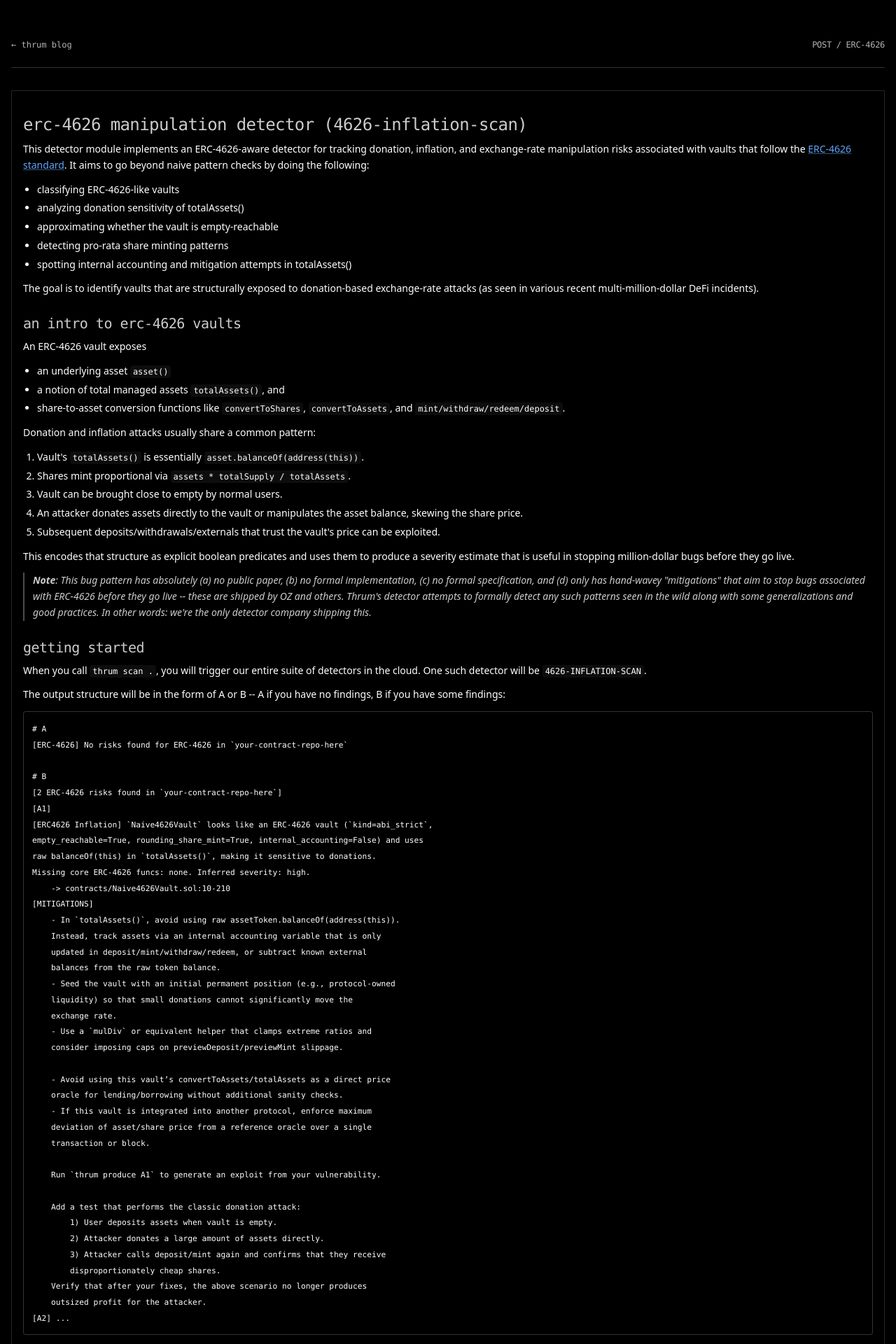
After one commit to VladUsatii/thrum, a Flask app: page /docs/ERC-4626/ in a window 1280 px wide. The commit adds this page. Shown: the top 1920 px of the page at 70% size. Run offline with Flask 3, Linux system fonts and the light colour scheme; some libraries are stand-ins or nearby versions.

Commit message:
cool update for beta

````diff
--- a/app.py
+++ b/app.py
@@ -9,7 +9,13 @@ from eth_account.messages import encode_defunct
 app = Flask(__name__)
 app.secret_key = "1c5da44f5c278ac7f41f666501347d7572a18ae6"
 BLOG_DIR = Path("templates/blog")
+DOCS_DIR = Path("templates/docs")
 DATABASE = "thrum.db"
+
+# --------- Beta ----------
+
+@app.route("/beta/")
+def beta(): return render_template("beta.html")
 
 # --------- Analyzer ----------
 
@@ -47,8 +53,26 @@ def analyze_project(root: str):
     report_markdown = "\n".join(lines)
     return summary, report_markdown
 
+def get_docs():
+    posts = [] # list available markdown posts
+    for path in DOCS_DIR.glob("*.md"): posts.append({ "slug": path.stem, "title": path.stem.replace("-", " ").title() })
+    posts.sort(key=lambda p: p["slug"], reverse=True)
+    return posts
+
 @app.route("/docs/")
-def docs(): return render_template("docs.html")
+def docs_index():
+    posts = get_docs()
+    return render_template("docs_index.html", posts=posts)
+
+@app.route("/docs/<slug>/")
+def docs_post(slug):
+    md_path = DOCS_DIR / f"{slug}.md"
+    if not md_path.exists(): abort(404)
+    md_text = md_path.read_text(encoding="utf-8")
+    html = markdown.markdown( md_text, extensions=["fenced_code", "tables", "toc"] )
+    return render_template("docs_post.html", content=html, slug=slug)
+
+# ----------------
 
 def get_posts():
     posts = [] # list available markdown posts
--- /dev/null
+++ b/templates/docs/ERC-4626.md
@@ -0,0 +1,124 @@
+# ERC-4626 Manipulation Detector (4626-INFLATION-SCAN)
+
+This detector module implements an ERC-4626-aware detector for tracking donation, inflation, and exchange-rate manipulation risks associated with vaults that follow the [ERC-4626 standard](https://eips.ethereum.org/EIPS/eip-4626). It aims to go beyond naive pattern checks by doing the following:
+
+* classifying ERC-4626-like vaults
+* analyzing donation sensitivity of totalAssets()
+* approximating whether the vault is empty-reachable
+* detecting pro-rata share minting patterns
+* spotting internal accounting and mitigation attempts in totalAssets()
+
+The goal is to identify vaults that are structurally exposed to donation-based exchange-rate attacks (as seen in various recent multi-million-dollar DeFi incidents).
+
+## An intro to ERC-4626 vaults
+
+An ERC-4626 vault exposes
+
+* an underlying asset ```asset()```
+* a notion of total managed assets ```totalAssets()```, and
+* share-to-asset conversion functions like ```convertToShares```, ```convertToAssets```, and ```mint/withdraw/redeem/deposit```.
+
+Donation and inflation attacks usually share a common pattern:
+
+1. Vault's ```totalAssets()``` is essentially ```asset.balanceOf(address(this))```.
+2. Shares mint proportional via ```assets * totalSupply / totalAssets```.
+3. Vault can be brought close to empty by normal users.
+4. An attacker donates assets directly to the vault or manipulates the asset balance, skewing the share price.
+5. Subsequent deposits/withdrawals/externals that trust the vault's price can be exploited.
+
+This encodes that structure as explicit boolean predicates and uses them to produce a severity estimate that is useful in stopping million-dollar bugs before they go live.
+
+> **Note**: This bug pattern has absolutely (a) no public paper, (b) no formal implementation, (c) no formal specification, and (d) only has hand-wavey "mitigations" that aim to stop bugs associated with ERC-4626 before they go live -- these are shipped by OZ and others. Thrum's detector attempts to formally detect any such patterns seen in the wild along with some generalizations and good practices. In other words: we're the only detector company shipping this.
+
+## Getting started
+
+When you call ```thrum scan .```, you will trigger our entire suite of detectors in the cloud. One such detector will be ```4626-INFLATION-SCAN```.
+
+The output structure will be in the form of A or B -- A if you have no findings, B if you have some findings:
+
+```
+# A
+[ERC-4626] No risks found for ERC-4626 in `your-contract-repo-here`
+
+# B
+[2 ERC-4626 risks found in `your-contract-repo-here`]
+[A1]
+[ERC4626 Inflation] `Naive4626Vault` looks like an ERC-4626 vault (`kind=abi_strict`,
+empty_reachable=True, rounding_share_mint=True, internal_accounting=False) and uses
+raw balanceOf(this) in `totalAssets()`, making it sensitive to donations.
+Missing core ERC-4626 funcs: none. Inferred severity: high.
+    -> contracts/Naive4626Vault.sol:10-210
+[MITIGATIONS]
+    - In `totalAssets()`, avoid using raw assetToken.balanceOf(address(this)).
+    Instead, track assets via an internal accounting variable that is only
+    updated in deposit/mint/withdraw/redeem, or subtract known external
+    balances from the raw token balance.
+    - Seed the vault with an initial permanent position (e.g., protocol-owned
+    liquidity) so that small donations cannot significantly move the
+    exchange rate.
+    - Use a `mulDiv` or equivalent helper that clamps extreme ratios and
+    consider imposing caps on previewDeposit/previewMint slippage.
+
+    - Avoid using this vault’s convertToAssets/totalAssets as a direct price
+    oracle for lending/borrowing without additional sanity checks.
+    - If this vault is integrated into another protocol, enforce maximum
+    deviation of asset/share price from a reference oracle over a single
+    transaction or block.
+
+    Run `thrum produce A1` to generate an exploit from your vulnerability.
+
+    Add a test that performs the classic donation attack:
+        1) User deposits assets when vault is empty.
+        2) Attacker donates a large amount of assets directly.
+        3) Attacker calls deposit/mint again and confirms that they receive
+        disproportionately cheap shares.
+    Verify that after your fixes, the above scenario no longer produces
+    outsized profit for the attacker.
+[A2] ...
+```
+
+## How it works (high-level)
+
+Thrum's ERC-4626 detector runs a multi-stage analysis combining:
+
+1. Vault discovery. Identify contracts behaving like ERC-4626 vaults, even if they don't inherit a library or follow textbook interfaces. This catches partial compliance that simple checks miss.
+2. Structure and flow analysis. Once candidates are tractable, inspect how assets and shares move. We track things like how totalAssets() is computed, how deposits and withdrawals are priced, and how the vault behaves in edge states (e.g. "nearly empty," "heavily skewed").
+3. Risk scoring. The detector folds signals for our LLM pipeline. All important verified bugs and mitigation steps are returned.
+
+The detector answers this question with near-perfect precision:
+
+```Is this ERC-4626-style vault exposed to donation-driven or exchange-rate-manipulation risk?```
+
+It is great at highlighting:
+
+* vaults whose accounting makes them sensitive to external donations or manipulations of the underlying asset balance.
+* implementations that are dangerous when the vault can be emptied by unprivileged users.
+* scenarios where share/asset pricing logic makes it easy to buy shares cheaply or expensively after manipulation.
+* vaults whose design suggests they attempt mitigations so auditors know to scrutinize those paths more closely.
+
+It is **not** great at highlighting:
+
+* formal safety proofs in the ERC-4626 class.
+* a verifiable full-audit.
+* every bug in this class as it is still being built -- the goal is to hit near-perfect accuracy on this closed bug class.
+
+## Practicing responsible detection
+
+New bug class detection is useful if and only if we responsibly deploy our detectors. Thrum follows the golden rules of crypto security:
+
+1. We shouldn't aim to introduce a new class of detectors for bugs that don't exist meaningfully in practice yet.
+2. We shouldn't aim to solve a class of bugs that is deemed unsolvable.
+3. We shall never claim perfect accuracy on a toolset that has historically been emergent in detection capabilities.
+
+## Roadmap
+
+```4626-INFLATION-SCAN``` is the first step in a broader family of vault and yield-strategy detectors. We plan to:
+
+* Link 4626 vault findings to downstream consumers to highlight where price manipulation could cascade into liquidations or bad debt.
+* Integrate with ```thrum produce``` so that a finding can be paired with a generated fuzz or PoC demonstrating real financial impact under reasonable conditions.
+* Extend structural reasoning to non-4626 vault patterns.
+* Allow teams to tune enforcement levels; currently we trauma dump every nitpick in your software.
+
+----
+
+To get involved, link your [Wallet](https://www.thrum.sh/wallet). You may also consider participating in the [Beta](https://www.thrum.sh/beta) program.
--- /dev/null
+++ b/templates/docs_post.html
@@ -0,0 +1,131 @@
+<!DOCTYPE html>
+<html lang="en">
+<head>
+  <meta charset="UTF-8" />
+  <title>{{ slug }} -- thrum</title>
+  <meta name="viewport" content="width=device-width, initial-scale=1.0" />
+  <!-- Tailwind CDN (same as index) -->
+  <script src="https://cdn.tailwindcss.com"></script>
+  <style type="text/tailwindcss">
+  .markdown-body {
+    @apply text-sm leading-relaxed text-white;
+  }
+
+  .markdown-body h1,
+  .markdown-body h2,
+  .markdown-body h3 {
+    @apply font-mono uppercase tracking-tight text-white/80 mb-2 pt-3 ;
+  }
+
+  .markdown-body h3 {
+    @apply text-sm lowercase;
+  }
+
+  .markdown-body h1 {
+    @apply text-2xl lowercase;
+  }
+
+  .markdown-body h2 {
+    @apply text-xl lowercase;
+  }
+
+  .markdown-body p {
+    @apply mb-3;
+  }
+
+  .markdown-body a {
+    @apply text-blue-400 underline decoration-blue-400/50 hover:text-blue-300 hover:decoration-blue-300;
+  }
+
+  .markdown-body ul,
+  .markdown-body ol {
+    @apply pl-5 mb-3 space-y-1;
+  }
+
+  .markdown-body ul {
+    @apply list-disc;
+  }
+
+  .markdown-body ol {
+    @apply list-decimal;
+  }
+
+  .markdown-body code {
+    @apply font-mono text-xs bg-white/5 px-1 py-0.5 rounded;
+  }
+
+  .markdown-body pre {
+    @apply mb-4 overflow-x-auto rounded border border-white/20 bg-black/70 p-3;
+  }
+
+  .markdown-body pre code {
+    @apply bg-transparent p-0 text-[0.7rem] leading-relaxed;
+  }
+
+  .markdown-body blockquote {
+    @apply border-l-2 border-white/30 pl-3 italic text-white/80 mb-3;
+  }
+
+  .markdown-body table {
+    @apply w-full border-collapse text-sm my-6;
+  }
+
+  /* TABLE BORDER */
+  .markdown-body table th,
+  .markdown-body table td {
+    @apply border border-white/15 px-3 py-2;
+  }
+
+  /* HEADER */
+  .markdown-body table th {
+    @apply bg-white/10 font-mono uppercase tracking-tight text-xs text-white/80;
+  }
+
+  /* ROWS */
+  .markdown-body table tr {
+    @apply bg-black/30;
+  }
+
+  /* ALIGNMENT FIX */
+  .markdown-body table th:first-child,
+  .markdown-body table td:first-child {
+    @apply text-left;
+  }
+
+  .markdown-body hr {
+    @apply my-6 border-white/20;
+  }
+</style>
+</head>
+<body class="bg-black text-white">
+  <main class="mx-auto w-full px-4 pb-16 pt-10">
+    <section class="border-b border-white/20 pb-6">
+      <div class="mt-4 flex items-center justify-between text-xs font-mono text-white/70">
+        <a href="{{ url_for('docs_index') }}" class="hover:text-white">
+          ← thrum blog
+        </a>
+        <span class="uppercase tracking-tight">
+          post / {{ slug }}
+        </span>
+      </div>
+    </section>
+
+    <!-- Article content -->
+    <section class="mt-8">
+        <article class="markdown-body border border-white/15 bg-black/40 px-4 py-5">
+            {{ content|safe }}
+        </article>
+    </section>
+
+    <!-- Footer / contact (optional, matches home tone) -->
+    <section class="mt-10 border-t border-white/10 pt-4">
+      <p class="mt-2 font-mono text-xs text-white/60">
+        security / research inquiries →
+        <span class="border border-white/40 bg-black px-2 py-1">
+          vlad@usatii.com
+        </span>
+      </p>
+    </section>
+  </main>
+</body>
+</html>
````
Also changed, not shown: templates/beta.html (added, +119 -0 lines), templates/docs.html (deleted, +0 -223 lines), templates/docs_index.html (added, +79 -0 lines), templates/index.html (+8 -5 lines).
